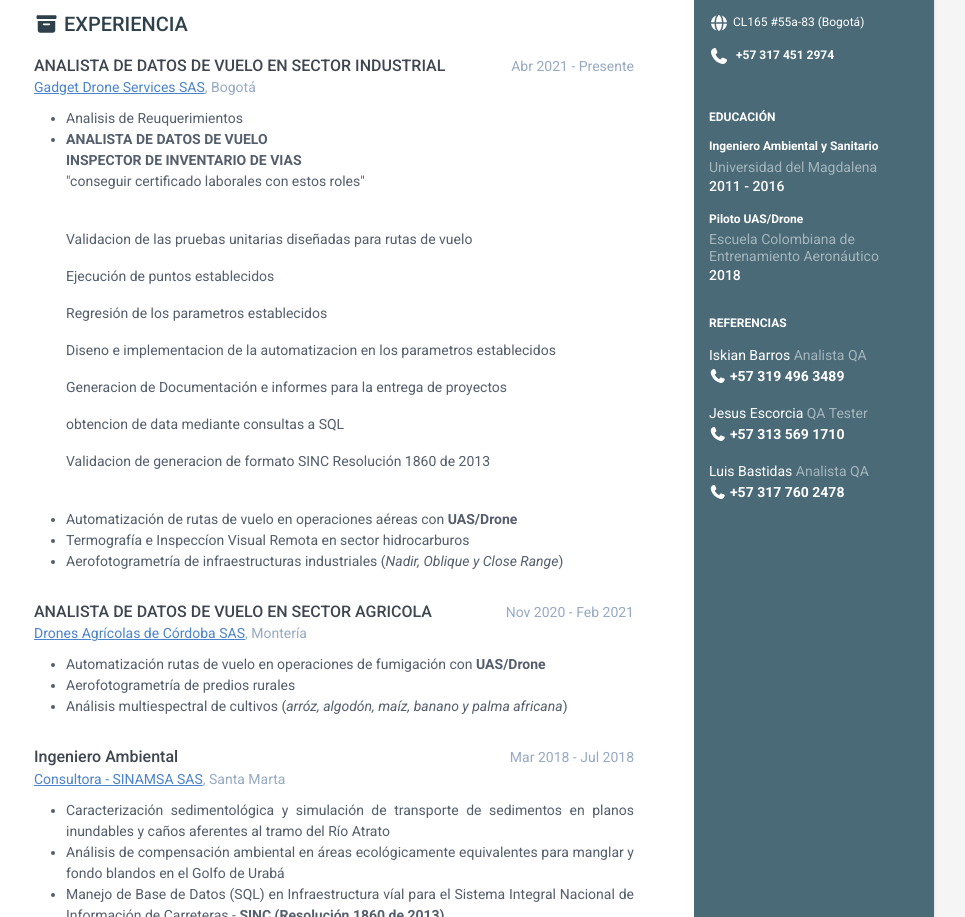
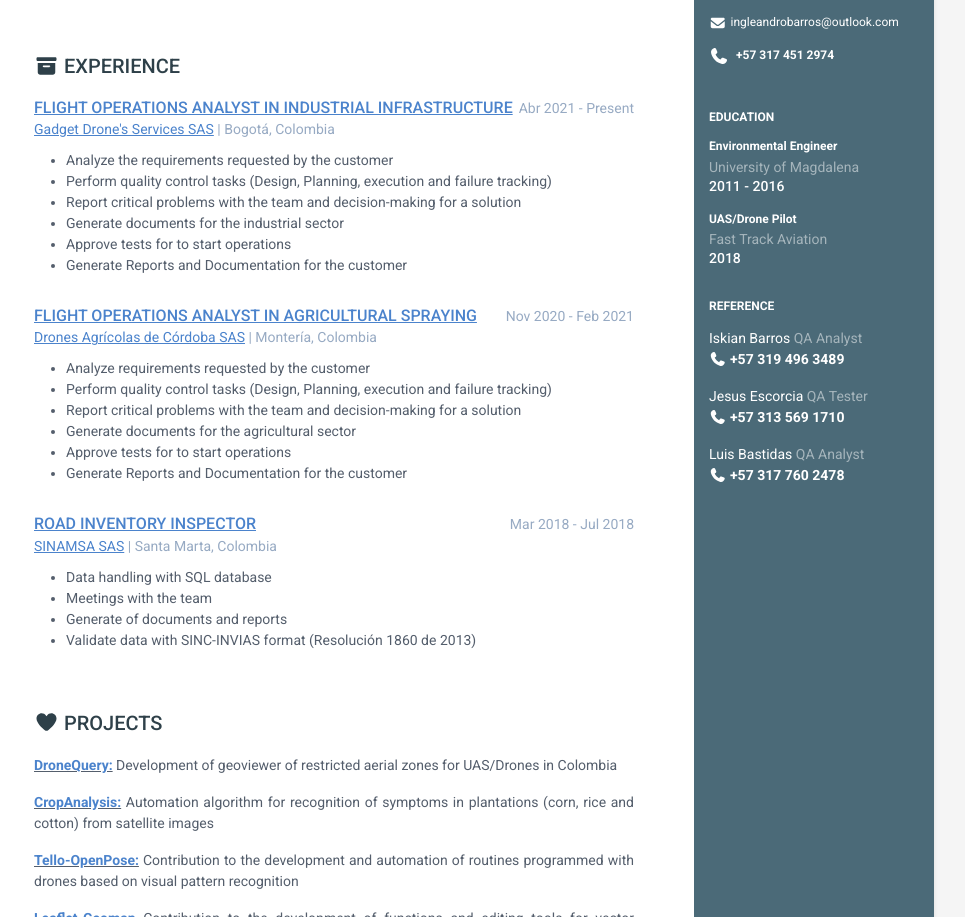
Before and after one commit to leandjb/CVQA_Barros, a plain HTML site: page index.html in a window 1280 px wide. Shown: the part 508-1425 px from the top of the page, without its empty margins (186-1151 px from the left). Drawn offline with Linux system fonts and the light colour scheme.

Commit message:
Update experience and skills - english version

```diff
--- a/index.html
+++ b/index.html
@@ -35,22 +35,22 @@
                 <ul class="list-unstyled contact-list">
                     <li class="linkedin"><i class="fab fa-linkedin-in"></i><a href="https://www.linkedin.com/in/leandjb" target="_blank"><u>Linkedin.com/in/Leandjb</u></a></li>
                     <li class="github"><i class="fab fa-github"></i><a href="https://github.com/leandjb" target="_blank"><u>Github.com/leandjb</u></a></li>
+                    <li class="website"><i class="fas fa-globe"></i><a href="https://goo.gl/maps/PtTvdaqXvs4e2muZ6" target="_blank"><u>CL165 #55a-83 (Bogotá)</u></a></li>
                     <li class="email"><i class="fas fa-envelope"></i><a href="mailto: ingleandrobarros@outlook.com">ingleandrobarros@outlook.com</a></li>
-                    <li class="website"><i class="fas fa-globe"></i><a href="https://goo.gl/maps/PtTvdaqXvs4e2muZ6" target="_blank">CL165 #55a-83 (Bogotá)</a></li>
                     <li class="phone"><i class="fas fa-phone"></i><a href="tel:+57 317 451 2974"> <b>+57 317 451 2974</b></a></li>
 
                 </ul>
             </div>
             <div class="education-container container-block">
-                <h2 class="container-block-title">EDUCACIÓN</h2>
+                <h2 class="container-block-title">EDUCATION</h2>
                 <div class="item">
-                    <h4 class="degree">Ingeniero Ambiental y Sanitario</h4>
-                    <h5 class="meta">Universidad del Magdalena</h5>
+                    <h4 class="degree">Environmental Engineer</h4>
+                    <h5 class="meta">University of Magdalena</h5>
 	                    <div class="time">2011 - 2016</div>
                 </div><!--//item-->
                 <div class="item">
-                    <h4 class="degree">Piloto UAS/Drone</h4>
-                    <h5 class="meta">Escuela Colombiana de Entrenamiento Aeronáutico</h5>
+                    <h4 class="degree">UAS/Drone Pilot</h4>
+                    <h5 class="meta">Fast Track Aviation</h5>
                     <div class="time">2018</div>
                 </div><!--//item-->
             </div>
@@ -58,15 +58,15 @@
 
 
             <div class="languages-container container-block">
-                <h2 class="container-block-title">REFERENCIAS</h2>
+                <h2 class="container-block-title">REFERENCE</h2>
 
-                    <li class="list-unstyled">Iskian Barros <span class="lang-desc">Analista QA</span></li>
+                    <li class="list-unstyled">Iskian Barros <span class="lang-desc">QA Analyst</span></li>
                     <strong><p class="phone"><i class="fas fa-phone"></i><a href="tel:+57 319 496 3489"> +57 319 496 3489</a></p></strong>
 
                     <li class="list-unstyled">Jesus Escorcia <span class="lang-desc">QA Tester</span></li>
                     <strong><p class="phone"><i class="fas fa-phone"></i><a href="tel:+57 313 569 1710"> +57 313 569 1710</a></p></strong>
 
-                    <li class="list-unstyled">Luis Bastidas <span class="lang-desc">Analista QA</span></li>
+                    <li class="list-unstyled">Luis Bastidas <span class="lang-desc">QA Analyst</span></li>
                     <strong><p class="phone"><i class="fas fa-phone"></i><a href="tel:+57 317 760 2478"> +57 317 760 2478</a></p></strong>
 
             </div>
@@ -76,84 +76,69 @@
          <div class="main-wrapper">
 
         <section class="section summary-section">
-                <h2 class="section-title"><span class=""><i class="fas fa-user"></i></span> PERFIL</h2>
+                <h2 class="section-title"><span class=""><i class="fas fa-user"></i></span> PROFILE</h2>
                 <div class="summary">
-                    <p>Más de 3 años de experiencia desarrollando proyectos con lenguaje de programación <b>Python</b>, tecnologías WEB (<b>HTML, CSS, JS</b>) y <b>Java</b> para diferentes propósitos.</p>
-                    <p>Conocimientos en automatización de pruebas QA como también en procesos de <i>Planificación, Diseño, Ejecución, Reporte de casos y Documentación de pruebas</i> en proyectos WEB.</p>
+                    <p>More than 3 years of experience developing projects with Python, WEB technologies and Java for different purposes.</p>
+                    <p>Knowledge in QA Automation tests, Planning, Design, Execution, Case Reporting and Test Documentation in WEB projects.</p>
 
                 </div>
             </section>
 
             <div class="section experiences-section">
-                <h2 class="section-title"><span class=""><i class="fas fa-globe"></i></span> HABILIDADES</h2>
+                <h2 class="section-title"><span class=""><i class="fas fa-globe"></i></span> SKILLS</h2>
 
                 <div class="row">
                     <div class="column list-unstyled interests-list skillset">
-                        <li>Java<span class="lang-desc"></span></li>
-                        <li>Python<span class="lang-desc"></span></li>
-                        <li>MySQL<span class="lang-desc"></span></li>
-                        <li>Procesos de Pruebas<span class="lang-desc"></span></li>
+
+                        <li>Test planning<span class="lang-desc"></span></li>
+                        <li>Test Design<span class="lang-desc"></span></li>
+                        <li>Test execution<span class="lang-desc"></span></li>
+                        <li>Test Documentation<span class="lang-desc"></span></li>
+                        <li>Test effort estimation<span class="lang-desc"></span></li>
+                        <!-- https://www.guru99.com/an-expert-view-on-test-estimation.html -->
+                        <li>Jira<span class="lang-desc"> Software</span></li>
+
                     </div>
                     <div class="column list-unstyled interests-list">
+                        <li>MySQL<span class="lang-desc"></span></li>
+                        <li>Java<span class="lang-desc"></span></li>
                         <li>Junit <span class="lang-desc">Framework</span></li>
+                        <li>Serenity <span class="lang-desc">Framework</span></li>
                         <li>Selenium <span class="lang-desc">Web Driver</span></li>
-                        <li>Serenity <span class="lang-desc">Framework</span></li>
                         <li>Cucumber <span class="lang-desc">BDD</span></li>
 
                     </div>
                     <div class="column list-unstyled interests-list">
+                        <li>ProgreSQL</li>
                         <li>HTML<span class="lang-desc"></span></li>
                         <li>CSS<span class="lang-desc"></span></li>
                         <li>JavaScript<span class="lang-desc"></span></li>
+                        <li>Python<span class="lang-desc"></span></li>
                         <li>GIT<span class="lang-desc"></span></li>
                     </div>
                   </div>
             </div>
 
         <section class="section experiences-section">
-                <h2 class="section-title"><span class=""><i class="fas fa-archive"></i></span> EXPERIENCIA</h2>
+                <h2 class="section-title"><span class=""><i class="fas fa-archive"></i></span> EXPERIENCE</h2>
 
                 <div class="item">
                     <div class="meta">
                         <div class="upper-row">
-                            <h3 class="job-title">ANALISTA DE DATOS DE VUELO EN SECTOR INDUSTRIAL</h3>
-                            <div class="time">Abr 2021 - Presente</div>
+                            <h3 class="job-title"><a href="https://drive.google.com/file/d/10nVv9xhZnUjhA-qMRMz-bOpRswSk91V1/view?usp=sharing"><u>FLIGHT OPERATIONS ANALYST IN INDUSTRIAL INFRASTRUCTURE</u></a></h3>
+                            <div class="time">Abr 2021 - Present</div>
                         </div>
-                        <div class="company"><a href="https://www.gadgetdrone.com.co"><u>Gadget Drone Services SAS</u></a>, Bogotá</div>
+                        <div class="company"><a href="https://www.gadgetdrone.com.co"><u>Gadget Drone's Services SAS</u></a> | Bogotá, Colombia</div>
                     </div>
                     <div class="details">
                         <ul>
-                            <li>
-                                Analisis de Reuquerimientos
-                            </li>
-                            <li>
-                                <strong>ANALISTA DE DATOS DE VUELO</strong>
-                                <br>
-                                <strong>INSPECTOR DE INVENTARIO DE VIAS</strong>
-                                <br>
-                                <p>"conseguir certificado laborales con estos roles"</p>
-                                <br>
-                                <p>Validacion de las pruebas unitarias diseñadas para rutas de vuelo</p>
-                                <p>Ejecución de puntos establecidos</p>
-                                <p>Regresión de los parametros establecidos</p>
-                                <p>Diseno e implementacion de la automatizacion en los parametros establecidos</p>
-                                <p>Generacion de Documentación e informes para la entrega de proyectos</p>
-                                <p>obtencion de data mediante consultas a SQL</p>
-                                <p>Validacion de generacion de formato SINC Resolución 1860 de 2013</p>
+                            <li>Analyze the requirements requested by the customer</li>
+                            <li>Perform quality control tasks (Design, Planning, execution and failure tracking)</li>
+                            <li>Report critical problems with the team and decision-making for a solution</li>
+                            <li>Generate documents for the industrial sector</li>
+                            <li>Approve tests for to start operations</li>
+                            <li>Generate Reports and Documentation for the customer</li>
 
-
-                              </li>
-
-                              <br>
-                            <li>
-                              Automatización de rutas de vuelo en operaciones aéreas con <b>UAS/Drone</b>
-                            </li>
-                            <li>
-                              Termografía e Inspeccíon Visual Remota en sector hidrocarburos
-                            </li>
-                            <li>
-                              Aerofotogrametría de infraestructuras industriales (<i>Nadir, Oblique y Close Range</i>)
-                            </li>
                           </ul>
 
                     </div>
@@ -162,24 +147,21 @@
                 <div class="item">
                     <div class="meta">
                         <div class="upper-row">
-                            <h3 class="job-title">ANALISTA DE DATOS DE VUELO EN SECTOR AGRICOLA </h3>
+                            <h3 class="job-title"><a href="https://drive.google.com/file/d/1YgUreSIDQCUEtrXFS4Fnd2yopU8z96Hh/view?usp=sharing"><u>FLIGHT OPERATIONS ANALYST IN AGRICULTURAL SPRAYING</u></a></h3>
                             <div class="time">Nov 2020 - Feb 2021</div>
                         </div>
-                        <div class="company"><a href="http://Dronescordoba.ga"><u>Drones Agrícolas de Córdoba SAS</u></a>, Montería</div>
+                        <div class="company"><a href="http://Dronescordoba.ga"><u>Drones Agrícolas de Córdoba SAS</u></a> | Montería, Colombia</div>
                     </div>
                     <div class="details">
                         <ul>
-                            <li>
-                              Automatización  rutas de vuelo en operaciones de fumigación con <b>UAS/Drone</b>
-                            </li>
-                            <li>
-                              Aerofotogrametría de predios rurales
-                            </li>
-                            <li>
-                              Análisis multiespectral de cultivos (<i>arróz, algodón, maíz, banano y palma africana</i>)
-                            </li>
+                            <li>Analyze requirements requested by the customer</li>
+                            <li>Perform quality control tasks (Design, Planning, execution and failure tracking)</li>
+                            <li>Report critical problems with the team and decision-making for a solution</li>
+                            <li>Generate documents for the agricultural sector</li>
+                            <li>Approve tests for to start operations</li>
+                            <li>Generate Reports and Documentation for the customer</li>
+
                           </ul>
-
 
                     </div>
                 </div>
@@ -187,22 +169,18 @@
                 <div class="item">
                     <div class="meta">
                         <div class="upper-row">
-                            <h3 class="job-title">Ingeniero Ambiental</h3>
+                            <h3 class="job-title"><a href="https://drive.google.com/file/d/1ir8k6X5OaJi6hKiH_722Al5tS5r6JJd2/view?usp=sharing"><u>ROAD INVENTORY INSPECTOR</u></a></h3>
                             <div class="time">Mar 2018 - Jul 2018 </div>
                         </div>
-                        <div class="company"><a href="https://connectamericas.com/es/company/sinamsa-soluciones-en-ingenier%C3%AD-ambiental-y-sanitaria-sas"><u>Consultora - SINAMSA SAS</u></a>, Santa Marta</div>
+                        <div class="company"><a href="https://connectamericas.com/es/company/sinamsa-soluciones-en-ingenier%C3%AD-ambiental-y-sanitaria-sas"><u>SINAMSA SAS</u></a> | Santa Marta, Colombia</div>
                     </div>
                     <div class="details">
                         <ul>
-                            <li>
-                                Caracterización sedimentológica y simulación de transporte de sedimentos en planos inundables y caños aferentes al tramo del Río Atrato
-                            </li>
-                            <li>
-                                Análisis de compensación ambiental en áreas ecológicamente equivalentes para manglar y fondo blandos en el Golfo de Urabá
-                            </li>
-                            <li>
-                                Manejo de Base de Datos (SQL) en Infraestructura víal para el Sistema Integral Nacional de Información de Carreteras - <b>SINC (Resolución 1860 de 2013)</b>
-                            </li>
+                            <li>Data handling with SQL database</li>
+                            <li>Meetings with the team</li>
+                            <li>Generate of documents and reports</li>
+                            <li>Validate data with SINC-INVIAS format (Resolución 1860 de 2013)</li>
+
                           </ul>
 
                     </div>
@@ -234,44 +212,44 @@
             <!--//Final section experience-->
 
             <section class="section projects-section">
-                <h2 class="section-title"><span class="i"><i class="fas fa-heart"></i></span> PROYECTOS</h2>
+                <h2 class="section-title"><span class="i"><i class="fas fa-heart"></i></span> PROJECTS</h2>
                 <div class="item">
-                    <p><b><u><a href="https://leandjb.github.io/dronQuery">DroneQuery:</a></u></b> se desarrolló un geovisor de zonas aéreas restingidas para UAS/Drones en Colombia</p>
+                    <p><b><u><a href="https://leandjb.github.io/dronQuery">DroneQuery:</a></u></b> Development of geoviewer of restricted aerial zones for UAS/Drones in Colombia</p>
                 </div>
                 <div class="item">
-                    <p><b><u><a href="https://github.com/leandjb/CropAnalysis">CropAnalysis:</a></u></b> se elaboró un algoritmo de automatización para reconocimiento de síntomas en plantaciones (maíz, arroz y algodón) a partir de imágenes satelitales</p>
+                    <p><b><u><a href="https://github.com/leandjb/CropAnalysis">CropAnalysis:</a></u></b> Automation algorithm for recognition of symptoms in plantations (corn, rice and cotton) from satellite images</p>
                 </div>
                 <div class="item">
-                    <p><b><u><a href="https://github.com/leandjb/tello-openpose">Tello-OpenPose:</a></u></b> se contribuyó al desarrollo y automatización de rutinas programadas con drones a partir del reconocimiento visual de patrones</p>
+                    <p><b><u><a href="https://github.com/leandjb/tello-openpose">Tello-OpenPose:</a></u></b> Contribution to the development and automation of routines programmed with drones based on visual pattern recognition</p>
                 </div>
                 <div class="item">
-                    <p><b><u><a href="https://github.com/leandjb/leaflet-geoman">Leaflet-Geomap</a></u></b> se contribuyó en el desarrollo de funciones y herramientas de edición para geometría vectorial</p>
+                    <p><b><u><a href="https://github.com/leandjb/leaflet-geoman">Leaflet-Geomap</a></u></b> Contribution to the development of functions and editing tools for vector geometry</p>
                 </div>
 
 
             </section>
 
             <section class="section skills-section">
-                <h2 class="section-title"><span class=""><i class="fas fa-trophy"></i></span> LOGROS PERSONALES</h2>
+                <h2 class="section-title"><span class=""><i class="fas fa-trophy"></i></span> ACHIEVEMENTS</h2>
                 <ul>
                     <il>
                         <div class="item">
-                            <span class="project-title"><a href="https://twitter.com/HackTheRisk/status/1121415788550815746" target="_blank"><b><u>Ganador Hackatón</u></b></a> | <a href="https://drive.google.com/file/d/1_qYaYOrCtbv2qxG2Odz_nPvQ7KVvXccJ/view?usp=sharing"><u>Hack The Risk 2019</u></a></span><span class="project-tagline"></span>
+                            <span class="project-title"><a href="https://twitter.com/HackTheRisk/status/1121415788550815746" target="_blank"><b><u>Hackatón Winner</u></b></a> | <a href="https://drive.google.com/file/d/1_qYaYOrCtbv2qxG2Odz_nPvQ7KVvXccJ/view?usp=sharing"><u>Hack The Risk 2019</u></a></span><span class="project-tagline"></span>
                         </div><!--//item-->
                         <br>
 
                         <div class="item">
-                            <span class="project-title"><a href="https://drive.google.com/file/d/1Gr5fG1NnKXf2FyUe7Sa5doPfH3Hi8Lxx/view?usp=sharing" target="_blank"><u><b>Programación con JS</b> | Movistar 2020</u></a></span> <span class="project-tagline"></span>
+                            <span class="project-title"><a href="https://drive.google.com/file/d/1Gr5fG1NnKXf2FyUe7Sa5doPfH3Hi8Lxx/view?usp=sharing" target="_blank"><u><b> Programming with JavaScript Course</b> | Movistar 2020</u></a></span> <span class="project-tagline"></span>
                         </div><!--//item-->
                         <br>
 
                         <div class="item">
-                            <span class="project-title"><a href="https://drive.google.com/file/d/1NgrANEci10Oh62uIfvmNM3KFM6yuFIDY/view?usp=sharing" target="_blank"><u><b>Fundamentos en Java</b> | Misión TIC 2021</u></a></span> <span class="project-tagline"></span>
+                            <span class="project-title"><a href="https://drive.google.com/file/d/1NgrANEci10Oh62uIfvmNM3KFM6yuFIDY/view?usp=sharing" target="_blank"><u><b> Programming with Java Course</b> | Misión TIC 2021</u></a></span> <span class="project-tagline"></span>
                         </div><!--//item-->
                         <br>
 
                         <div class="item">
-                            <span class="project-title"><a href="https://drive.google.com/file/d/1A2z_qZKGbsiCOq3jwDli3UuPUAijZjfI/view?usp=sharing" target="_blank"><u><b>Fundamentos en Python</b> | Misión TIC 2021</u></a></span> <span class="project-tagline"></span>
+                            <span class="project-title"><a href="https://drive.google.com/file/d/1A2z_qZKGbsiCOq3jwDli3UuPUAijZjfI/view?usp=sharing" target="_blank"><u><b> Programming with Python Course</b> | Misión TIC 2021</u></a></span> <span class="project-tagline"></span>
                         </div><!--//item-->
                         <br>
                     </il>
@@ -287,7 +265,7 @@
     <footer class="footer">
         <div class="text-center">
 
-            <small class="copyright">Creado con <i class="fas fa-heart"></i> por <a href="https://github.com/leandjb" target="_blank">@Leandjb</a></small>
+            <small class="copyright">Created with <i class="fas fa-heart"></i> by <a href="https://github.com/leandjb" target="_blank">@Leandjb</a></small>
         </div><!--//container-->
     </footer><!--//footer-->
 
```
